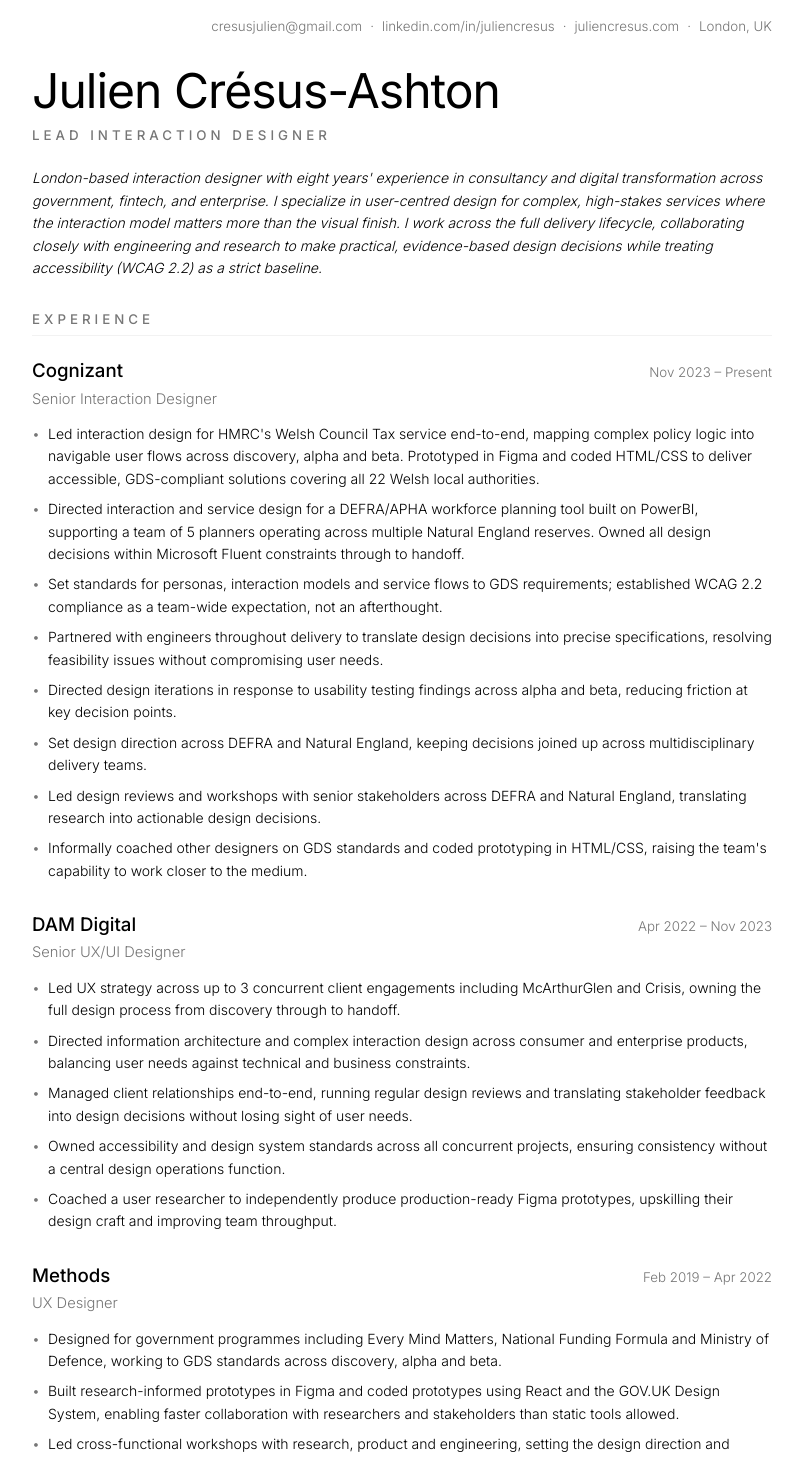
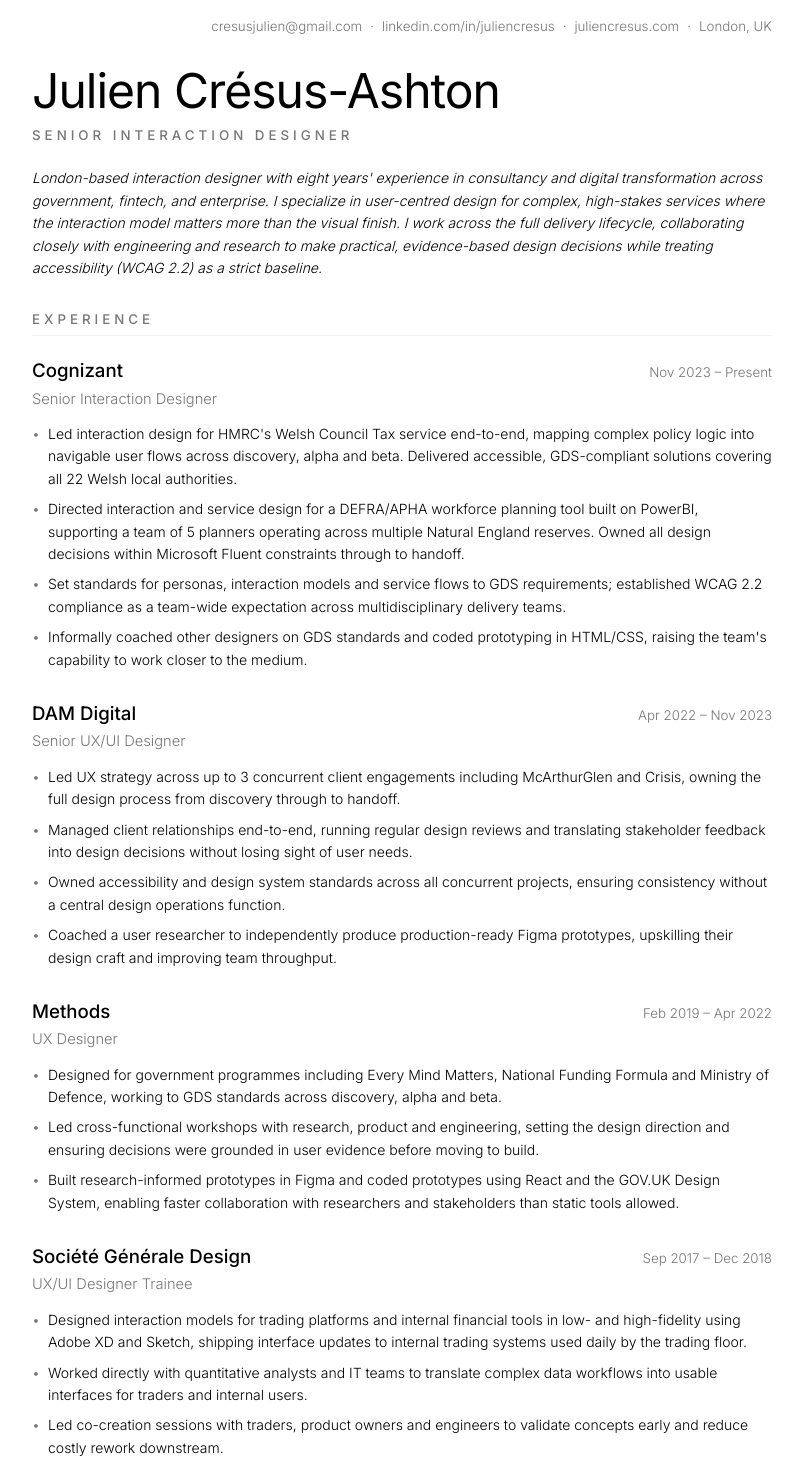
Before and after one commit to julcresus/julcresus.github.io, a React (Create React App) app: page /cv in a window 1280 px wide. Shown: the part 120-1579 px from the top of the page, without its empty margins (238-1041 px from the left). Built offline with nearby package versions, Linux system fonts and the light colour scheme; no server answers.

Commit message:
Revert title to Senior, trim bullets to max per role, reorder Methods for leadership-first

```diff
--- a/src/pages/about/cv.js
+++ b/src/pages/about/cv.js
@@ -21,7 +21,7 @@
 
       <div className="cv-editorial-header">
         <h1 className="cv-name">Julien Crésus-Ashton</h1>
-        <h2 className="cv-editorial-title">LEAD INTERACTION DESIGNER</h2>
+        <h2 className="cv-editorial-title">SENIOR INTERACTION DESIGNER</h2>
       </div>
 
       <div className="cv-editorial-summary">
@@ -42,13 +42,9 @@
           </div>
           <p className="cv-job-role">Senior Interaction Designer</p>
           <ul className="cv-bullets">
-            <li>Led interaction design for HMRC's Welsh Council Tax service end-to-end, mapping complex policy logic into navigable user flows across discovery, alpha and beta. Prototyped in Figma and coded HTML/CSS to deliver accessible, GDS-compliant solutions covering all 22 Welsh local authorities.</li>
+            <li>Led interaction design for HMRC's Welsh Council Tax service end-to-end, mapping complex policy logic into navigable user flows across discovery, alpha and beta. Delivered accessible, GDS-compliant solutions covering all 22 Welsh local authorities.</li>
             <li>Directed interaction and service design for a DEFRA/APHA workforce planning tool built on PowerBI, supporting a team of 5 planners operating across multiple Natural England reserves. Owned all design decisions within Microsoft Fluent constraints through to handoff.</li>
-            <li>Set standards for personas, interaction models and service flows to GDS requirements; established WCAG 2.2 compliance as a team-wide expectation, not an afterthought.</li>
-            <li>Partnered with engineers throughout delivery to translate design decisions into precise specifications, resolving feasibility issues without compromising user needs.</li>
-            <li>Directed design iterations in response to usability testing findings across alpha and beta, reducing friction at key decision points.</li>
-            <li>Set design direction across DEFRA and Natural England, keeping decisions joined up across multidisciplinary delivery teams.</li>
-            <li>Led design reviews and workshops with senior stakeholders across DEFRA and Natural England, translating research into actionable design decisions.</li>
+            <li>Set standards for personas, interaction models and service flows to GDS requirements; established WCAG 2.2 compliance as a team-wide expectation across multidisciplinary delivery teams.</li>
             <li>Informally coached other designers on GDS standards and coded prototyping in HTML/CSS, raising the team's capability to work closer to the medium.</li>
           </ul>
         </div>
@@ -61,7 +57,6 @@
           <p className="cv-job-role">Senior UX/UI Designer</p>
           <ul className="cv-bullets">
             <li>Led UX strategy across up to 3 concurrent client engagements including McArthurGlen and Crisis, owning the full design process from discovery through to handoff.</li>
-            <li>Directed information architecture and complex interaction design across consumer and enterprise products, balancing user needs against technical and business constraints.</li>
             <li>Managed client relationships end-to-end, running regular design reviews and translating stakeholder feedback into design decisions without losing sight of user needs.</li>
             <li>Owned accessibility and design system standards across all concurrent projects, ensuring consistency without a central design operations function.</li>
             <li>Coached a user researcher to independently produce production-ready Figma prototypes, upskilling their design craft and improving team throughput.</li>
@@ -76,9 +71,8 @@
           <p className="cv-job-role">UX Designer</p>
           <ul className="cv-bullets">
             <li>Designed for government programmes including Every Mind Matters, National Funding Formula and Ministry of Defence, working to GDS standards across discovery, alpha and beta.</li>
+            <li>Led cross-functional workshops with research, product and engineering, setting the design direction and ensuring decisions were grounded in user evidence before moving to build.</li>
             <li>Built research-informed prototypes in Figma and coded prototypes using React and the GOV.UK Design System, enabling faster collaboration with researchers and stakeholders than static tools allowed.</li>
-            <li>Led cross-functional workshops with research, product and engineering, setting the design direction and ensuring decisions were grounded in user evidence before moving to build.</li>
-            <li>Produced user journeys, personas, service maps and storyboards that made design intent legible to engineers and product managers throughout delivery.</li>
           </ul>
         </div>
 
```
